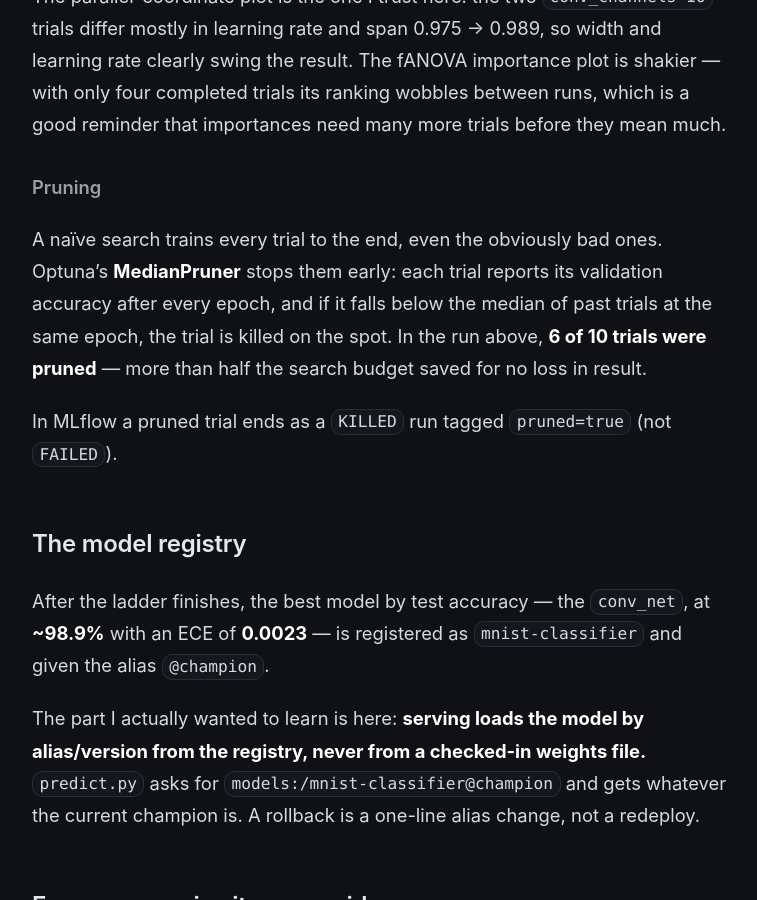
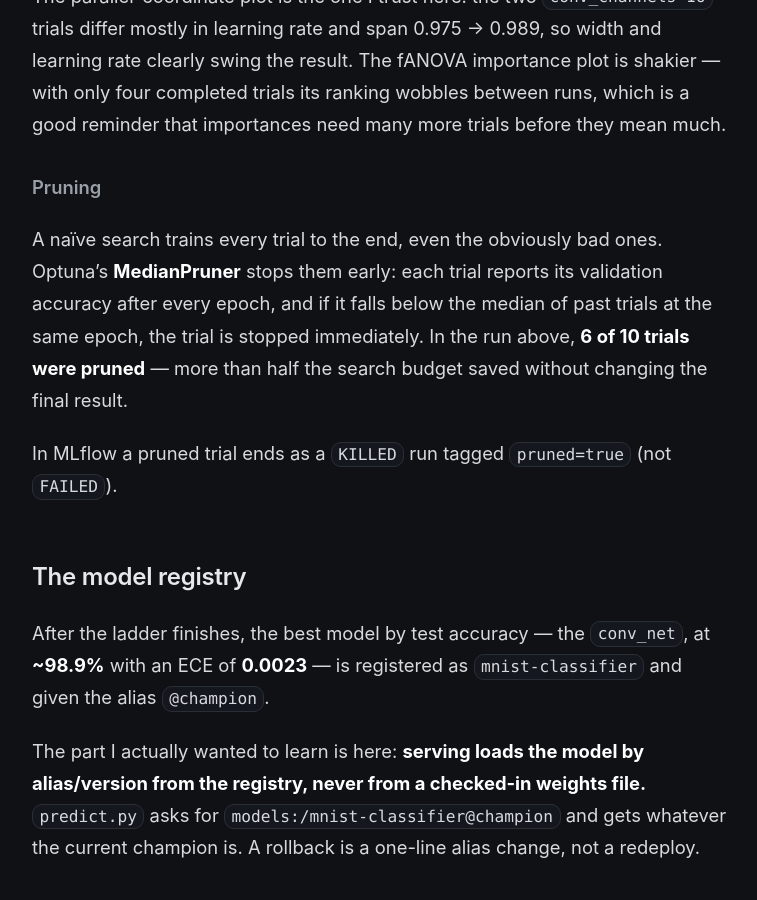
Before and after one commit to rp-playground/rp-playground.github.io, a Jekyll site: the page built from _writing/mnist-mlflow.md, in a window 1280 px wide and 900 px high, scrolled down 4843 px. Shown: the whole window, without its empty margins (258-1015 px from the left). Built offline with Jekyll 4.4.1, drawn with Linux system fonts in a browser that asks for light colours; some of the changed text lies outside the part shown.

Commit message:
Plain remaining colloquialisms in MNIST x MLflow post
'hands you ... for free' -> 'produces automatically'; 'killed on the
spot'/'for no loss in result' -> plain; 'comparison is free' -> 'easy'.

```diff
--- a/_writing/mnist-mlflow.md
+++ b/_writing/mnist-mlflow.md
@@ -81,7 +81,7 @@ For that to work the models have to be **parametric**: `build_model(name,
 hidden_dim=…, conv_channels=…, dropout=…)` builds whatever architecture Optuna asks
 for.
 
-Optuna then hands you a few plots for free. For the `conv_net` study:
+Optuna also produces a few plots automatically. For the `conv_net` study:
 
 <figure>
   <img src="/assets/mnist/optuna_history_conv_net.png" alt="Optuna optimization history for conv_net">
@@ -109,8 +109,8 @@ that importances need many more trials before they mean much.
 A naïve search trains every trial to the end, even the obviously bad ones. Optuna's
 **MedianPruner** stops them early: each trial reports its validation accuracy after
 every epoch, and if it falls below the median of past trials at the same epoch, the
-trial is killed on the spot. In the run above, **6 of 10 trials were pruned** — more
-than half the search budget saved for no loss in result.
+trial is stopped immediately. In the run above, **6 of 10 trials were pruned** — more
+than half the search budget saved without changing the final result.
 
 In MLflow a pruned trial ends as a `KILLED` run tagged `pruned=true` (not `FAILED`).
 
```
Also changed, not shown: other parts of _writing/mnist-mlflow.md (+1 -1 lines).
